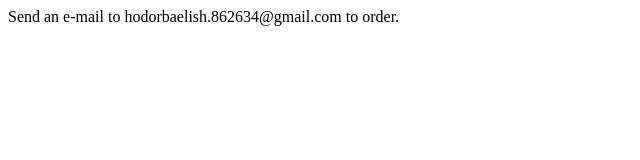
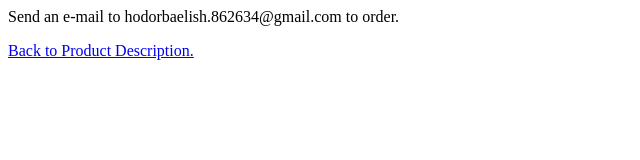
Before and after one commit to hodorbaelish/hodorbaelishshop, a plain HTML site: page buy.html in a window 1280 px wide. Shown: the whole page, without its empty margins (0-640 px from the left). Drawn offline with Linux system fonts and the light colour scheme.

Commit message:
Update buy.html

```diff
--- a/buy.html
+++ b/buy.html
@@ -1,4 +1,6 @@
 <head></head>
 <body>
 Send an e-mail to hodorbaelish.862634@gmail.com to order.
+<br>
+<p> <a href = "product.html">Back to Product Description.</a> </p>
 </body>
```
